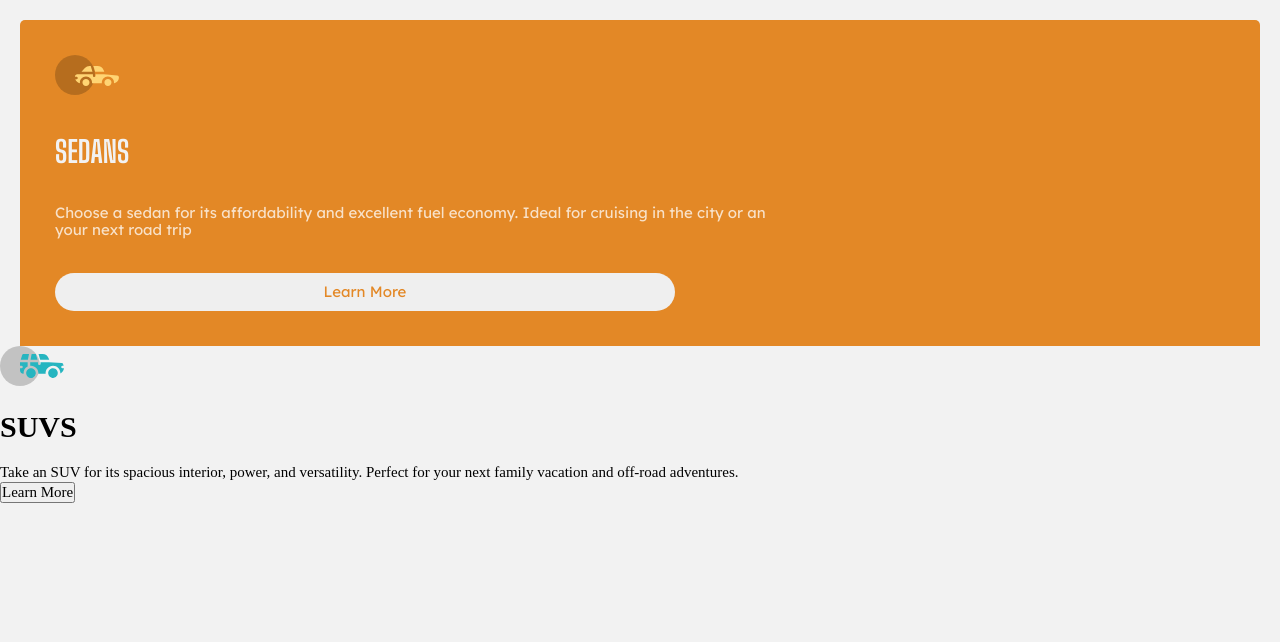
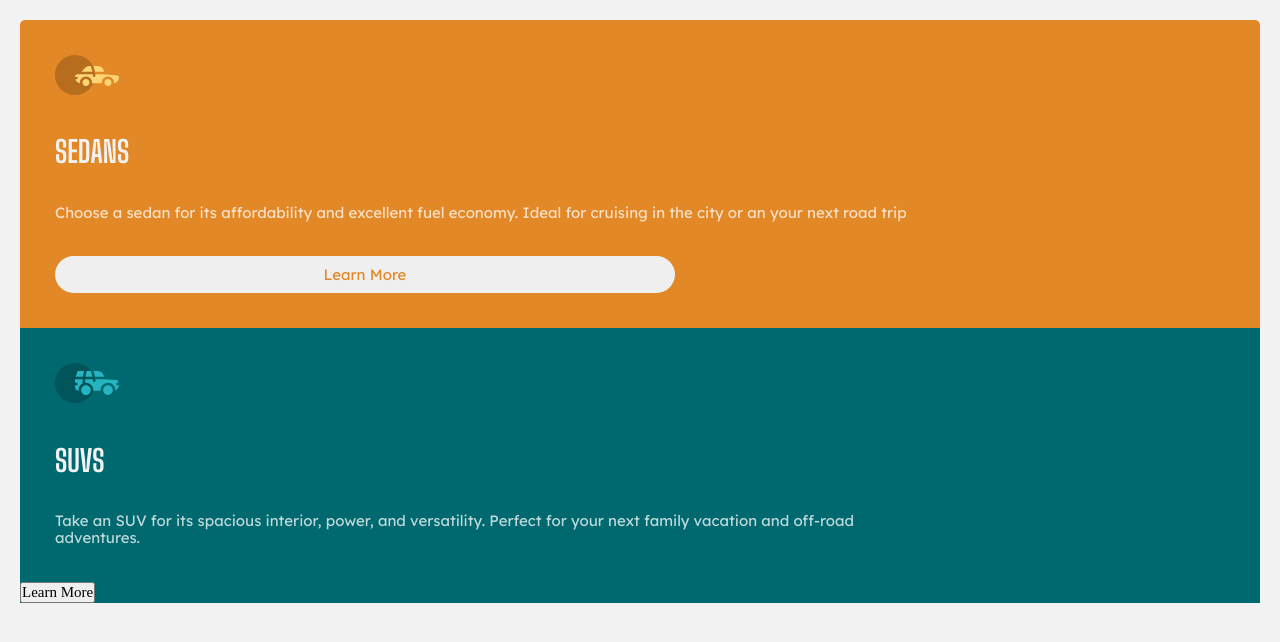
Before and after one commit to Miron-Silviu/card-components, a plain HTML site: page index.html in a window 1280 px wide. Drawn offline with Linux system fonts and the light colour scheme.

Commit message:
Feat : Style suv-card.

```diff
--- a/css/style.css
+++ b/css/style.css
@@ -15,6 +15,18 @@
 
   --lexend-deca: "Lexend Deca", sans-serif;
   --big-shoulders: "Big Shoulders Display", sans-serif;
+
+  /* Img Margin */
+
+  --img-margin: 3.5rem;
+
+  /* Car Margin */
+
+  --car-title-margin: 0 3.5rem 3.5rem 3.5rem;
+
+  /* DESCRIPTION */
+  --width-width: 70%;
+  --description-margin: 0 0 3.5rem 3.5rem;
 }
 
 * {
@@ -32,6 +44,8 @@ body {
   background: var(--neutral-Very-light-gray);
 }
 
+/* Sedan Card */
+
 .sedan-card {
   margin: 2rem 2rem 0 2rem;
   border-radius: 5px 5px 0 0;
@@ -39,32 +53,32 @@ body {
 }
 
 .sedan-img {
-  margin: 3.5rem;
+  margin: var(--img-margin);
 }
 
 .sedan-car-title {
-  margin: 0 3.5rem 3.5rem 3.5rem;
+  margin: var(--car-title-margin);
   color: var(--neutral-Very-light-gray);
   font-family: var(--big-shoulders);
 }
 
 .sedan-car-description {
   color: var(--neutral-Transparent-white);
-  margin: 0 0 3.5rem 3.5rem;
+  margin: var(--description-margin);
   padding-right: 1rem;
   font-family: var(--lexend-deca);
-  width: 60%;
+  width: var(--width-width);
 }
 
 .sedan-btn {
-  width: 50%;
-  margin: 0 3.5rem 3.5rem 3.5rem;
-  padding: 1rem;
   border-radius: 50px;
   border: none;
   color: var(--primary-Bright-orange);
+  cursor: pointer;
   font-family: var(--lexend-deca);
-  cursor: pointer;
+  margin: 0 3.5rem 3.5rem 3.5rem;
+  padding: 1rem;
+  width: 50%;
 }
 
 .sedan-btn:hover {
@@ -72,3 +86,28 @@ body {
   background: var(--primary-Bright-orange);
   color: var(--neutral-Transparent-white);
 }
+
+/* Suv Card */
+
+.suv-card {
+  background: var(--primary-Dark-cyan);
+  margin: 0 2rem 0 2rem;
+}
+
+.suv-img {
+  margin: var(--img-margin);
+}
+
+.suv-car-title {
+  font-family: var(--big-shoulders);
+  margin: var(--car-title-margin);
+  color: var(--neutral-Very-light-gray);
+}
+
+.suv-car-description {
+  width: var(--width-width);
+  padding-right: 1rem;
+  margin: var(--description-margin);
+  font-family: var(--lexend-deca);
+  color: var(--neutral-Transparent-white);
+}
```
